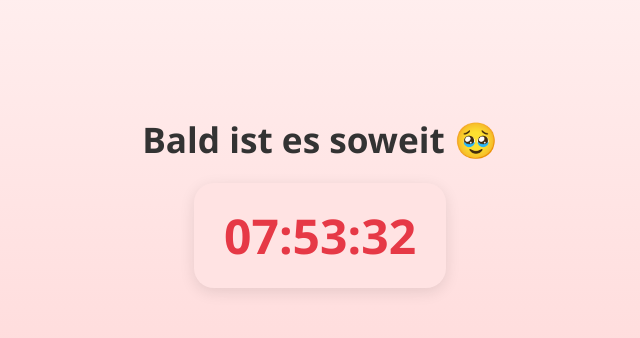
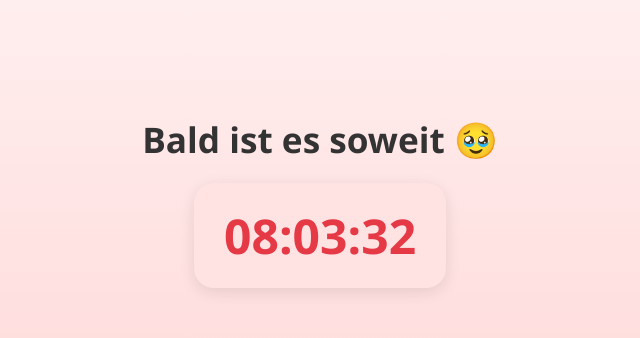
Before and after one commit to cptnkanalratte/countdown, a plain HTML site: page index.html in a window 1280 px wide. Shown: the part 210-548 px from the top of the page, 320-960 px from the left. Drawn offline with nearby package versions, Linux system fonts and the light colour scheme.

Commit message:
Update index.html

```diff
--- a/index.html
+++ b/index.html
@@ -75,7 +75,7 @@
 <script src="https://cdn.jsdelivr.net/npm/canvas-confetti@1.6.0/dist/confetti.browser.min.js"></script>
 <script>
 // Ziel-Datum
-const targetDate = new Date("2025-08-14T23:00:00+02:00").getTime();
+const targetDate = new Date("2025-08-14T23:10:00+02:00").getTime();
 
 function updateTimer() {
     const now = new Date().getTime();
```
